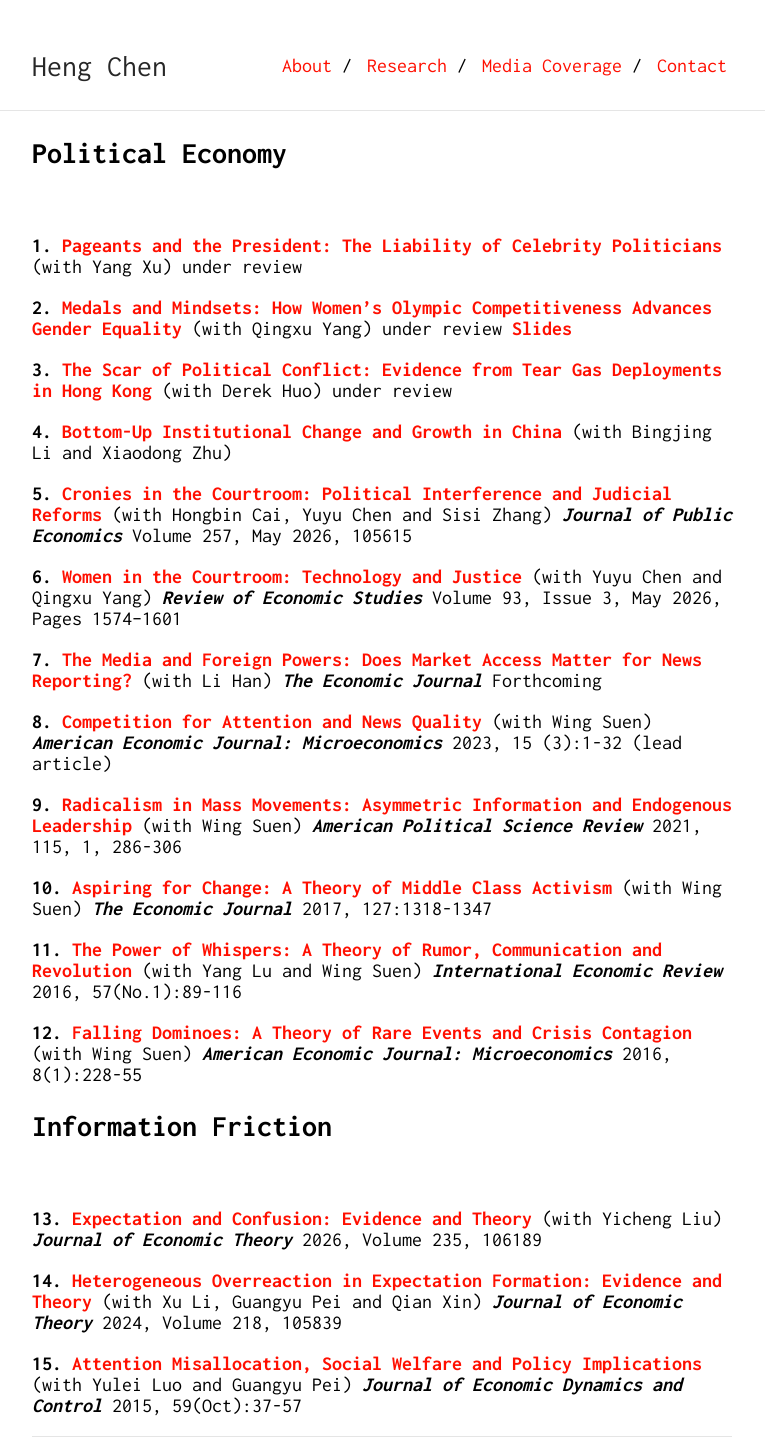
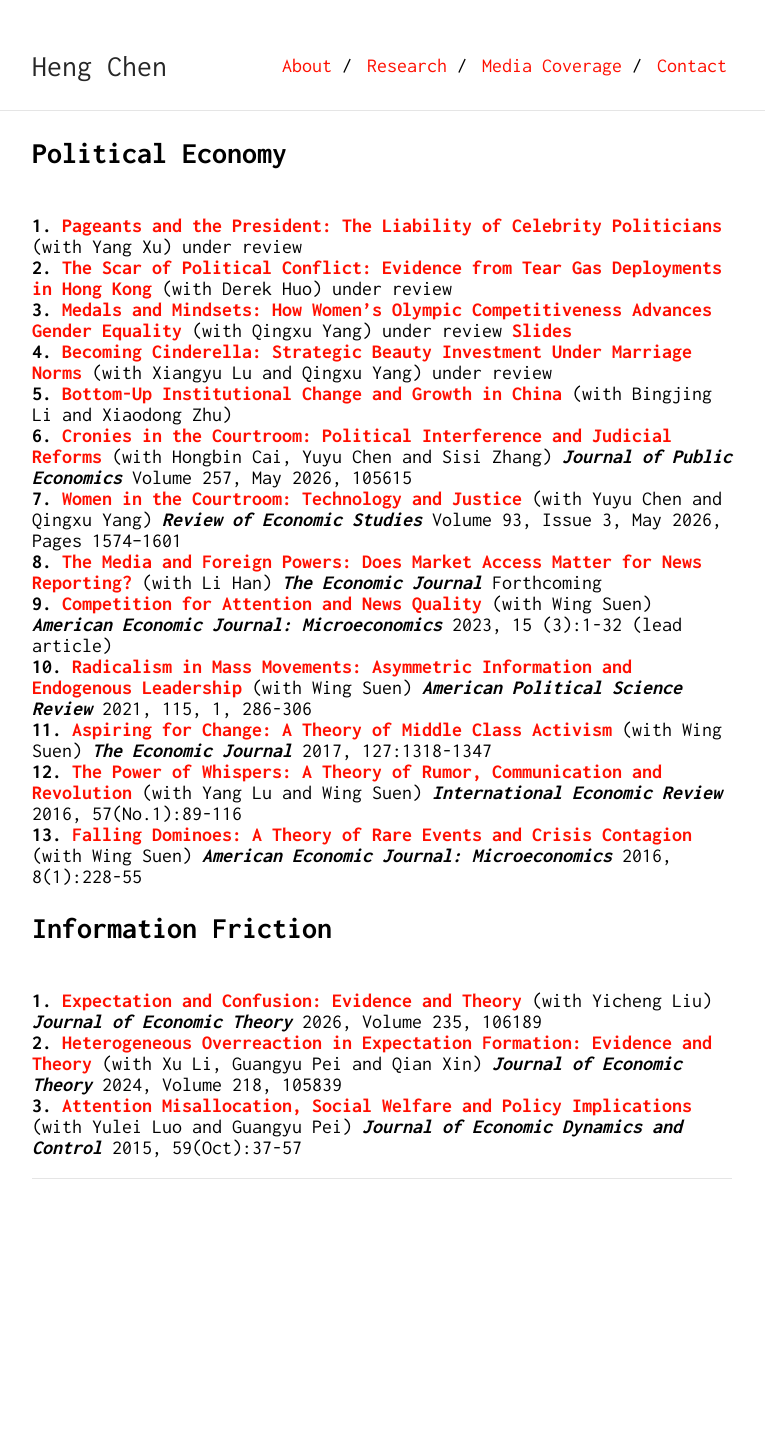
Before and after one commit to Shuyan0210611X/henrychen.github.io, a Jekyll site: the page built from research.md, in a window 1280 px wide. Shown: the whole page, without its empty margins (258-1023 px from the left). Built offline with Jekyll 4.4.1, drawn with Linux system fonts in a browser that asks for light colours; our own code applies the rules of GitHub Pages for plain Markdown files; after the commit the page ends 1180 px from its top, so only the background shows below that.

Commit message:
Update research.md

```diff
--- a/research.md
+++ b/research.md
@@ -4,54 +4,36 @@ permalink: /research/
 ---
 ## Political Economy
 <br>
-
-**1.** [**Pageants and the President: The Liability of Celebrity
-Politicians**](/files/miss-usa-submission-June.pdf) (with Yang Xu) under review
+**1.** [**Pageants and the President: The Liability of Celebrity Politicians**](/files/miss-usa-submission-June.pdf) (with Yang Xu) under review
 <br>
-
-**2.** [**Medals and Mindsets: How Women's Olympic Competitiveness Advances Gender Equality**](/files/Olyimpic.pdf) (with Qingxu Yang) under review [**Slides**](/files/Olyimpic-slide.pdf)
+**2.** [**The Scar of Political Conflict: Evidence from Tear Gas Deployments in Hong Kong**](/files/housing-2025-submission.pdf) (with Derek Huo) under review
 <br>
-
-
-
-**3.** [**The Scar of Political Conflict: Evidence from Tear Gas Deployments in Hong Kong**](/files/housing-2025-submission.pdf) (with Derek Huo) under review
+**3.** [**Medals and Mindsets: How Women's Olympic Competitiveness Advances Gender Equality**](/files/Olyimpic.pdf) (with Qingxu Yang) under review [**Slides**](/files/Olyimpic-slide.pdf)
 <br>
-
-**4.** [**Bottom-Up Institutional Change and Growth in China**](/files/CLZ_Feb-2025.pdf) (with Bingjing Li and Xiaodong Zhu)
+**4.** [**Becoming Cinderella: Strategic Beauty Investment Under Marriage Norms**](/files/Cinderella-July-9-2026-submission.pdf) (with Xiangyu Lu and Qingxu Yang) under review
 <br>
-
-
-**5.** [**Cronies in the Courtroom: Political Interference and Judicial Reforms**](/files/cronies.pdf) (with Hongbin Cai, Yuyu Chen and Sisi Zhang) ***Journal of Public Economics*** Volume 257, May 2026, 105615
+**5.** [**Bottom-Up Institutional Change and Growth in China**](/files/CLZ_Feb-2025.pdf) (with Bingjing Li and Xiaodong Zhu)
 <br>
-
-**6.** [**Women in the Courtroom: Technology and Justice**](/files/resubmission-20241126.pdf) (with Yuyu Chen and Qingxu Yang) ***Review of Economic Studies*** Volume 93, Issue 3, May 2026, Pages 1574–1601
+**6.** [**Cronies in the Courtroom: Political Interference and Judicial Reforms**](/files/cronies.pdf) (with Hongbin Cai, Yuyu Chen and Sisi Zhang) ***Journal of Public Economics*** Volume 257, May 2026, 105615
 <br>
-
-**7.** [**The Media and Foreign Powers: Does Market Access Matter for News Reporting?**](/files/news-website-crackdown.pdf) (with Li Han) ***The Economic Journal*** Forthcoming
+**7.** [**Women in the Courtroom: Technology and Justice**](/files/resubmission-20241126.pdf) (with Yuyu Chen and Qingxu Yang) ***Review of Economic Studies*** Volume 93, Issue 3, May 2026, Pages 1574–1601
 <br>
-
-**8.** [**Competition for Attention and News Quality**](/files/Competition.pdf) (with Wing Suen) ***American Economic Journal: Microeconomics*** 2023, 15 (3):1-32 (lead article)
+**8.** [**The Media and Foreign Powers: Does Market Access Matter for News Reporting?**](/files/news-website-crackdown.pdf) (with Li Han) ***The Economic Journal*** Forthcoming
 <br>
-
-**9.** [**Radicalism in Mass Movements: Asymmetric Information and Endogenous Leadership**](/files/Radicalism.pdf) (with Wing Suen) ***American Political Science Review*** 2021, 115, 1, 286-306
+**9.** [**Competition for Attention and News Quality**](/files/Competition.pdf) (with Wing Suen) ***American Economic Journal: Microeconomics*** 2023, 15 (3):1-32 (lead article)
 <br>
-
-**10.** [**Aspiring for Change: A Theory of Middle Class Activism**](/files/Aspiring.pdf) (with Wing Suen) ***The Economic Journal*** 2017, 127:1318-1347
+**10.** [**Radicalism in Mass Movements: Asymmetric Information and Endogenous Leadership**](/files/Radicalism.pdf) (with Wing Suen) ***American Political Science Review*** 2021, 115, 1, 286-306
 <br>
-
-**11.** [**The Power of Whispers: A Theory of Rumor, Communication and Revolution**](/files/Thepower.pdf) (with Yang Lu and Wing Suen) ***International Economic Review*** 2016, 57(No.1):89-116
+**11.** [**Aspiring for Change: A Theory of Middle Class Activism**](/files/Aspiring.pdf) (with Wing Suen) ***The Economic Journal*** 2017, 127:1318-1347
 <br>
-
-**12.** [**Falling Dominoes: A Theory of Rare Events and Crisis Contagion**](/files/Falling.pdf) (with Wing Suen) ***American Economic Journal: Microeconomics*** 2016, 8(1):228-55
+**12.** [**The Power of Whispers: A Theory of Rumor, Communication and Revolution**](/files/Thepower.pdf) (with Yang Lu and Wing Suen) ***International Economic Review*** 2016, 57(No.1):89-116
 <br>
-
+**13.** [**Falling Dominoes: A Theory of Rare Events and Crisis Contagion**](/files/Falling.pdf) (with Wing Suen) ***American Economic Journal: Microeconomics*** 2016, 8(1):228-55
+<br>
 ## Information Friction
 <br>
-
-**13.** [**Expectation and Confusion: Evidence and Theory**](/files/trend20260102.pdf) (with Yicheng Liu) ***Journal of Economic Theory*** 2026, Volume 235, 106189
+**1.** [**Expectation and Confusion: Evidence and Theory**](/files/trend20260102.pdf) (with Yicheng Liu) ***Journal of Economic Theory*** 2026, Volume 235, 106189
 <br>
-
-**14.** [**Heterogeneous Overreaction in Expectation Formation: Evidence and Theory**](/files/Heterogeneous.pdf) (with Xu Li, Guangyu Pei and Qian Xin) ***Journal of Economic Theory*** 2024, Volume 218, 105839
+**2.** [**Heterogeneous Overreaction in Expectation Formation: Evidence and Theory**](/files/Heterogeneous.pdf) (with Xu Li, Guangyu Pei and Qian Xin) ***Journal of Economic Theory*** 2024, Volume 218, 105839
 <br>
-
-**15.** [**Attention Misallocation, Social Welfare and Policy Implications**](/files/Attention.pdf) (with Yulei Luo and Guangyu Pei) ***Journal of Economic Dynamics and Control*** 2015, 59(Oct):37-57
+**3.** [**Attention Misallocation, Social Welfare and Policy Implications**](/files/Attention.pdf) (with Yulei Luo and Guangyu Pei) ***Journal of Economic Dynamics and Control*** 2015, 59(Oct):37-57
```
